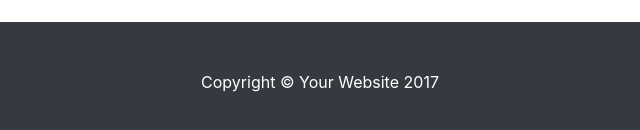
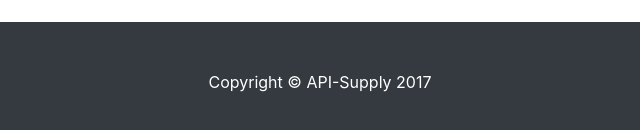
Before and after one commit to GavinThomas1192/API-SupplyFront, a website built with webpack: page index.html in a window 1280 px wide. Shown: the part 9879-10009 px from the top of the page, 320-960 px from the left. Built offline with nearby package versions, Linux system fonts and the light colour scheme; files whose address does not match are found by name.

Commit message:
fixed copyright

```diff
--- a/index.html
+++ b/index.html
@@ -435,7 +435,7 @@
     <!-- Footer -->
     <footer class="py-5 bg-dark">
       <div class="container">
-        <p class="m-0 text-center text-white">Copyright &copy; Your Website 2017</p>
+        <p class="m-0 text-center text-white">Copyright &copy; API-Supply 2017</p>
       </div>
       <!-- /.container -->
     </footer>
```
